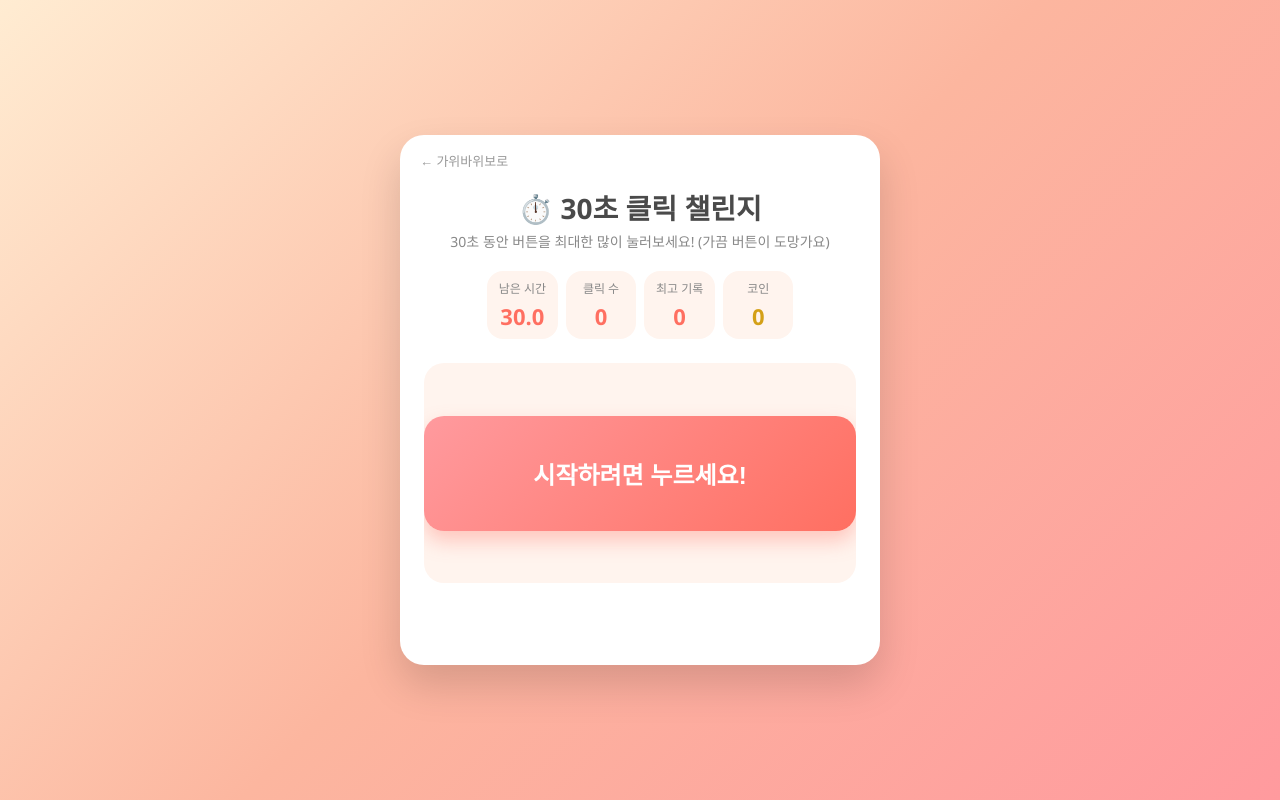
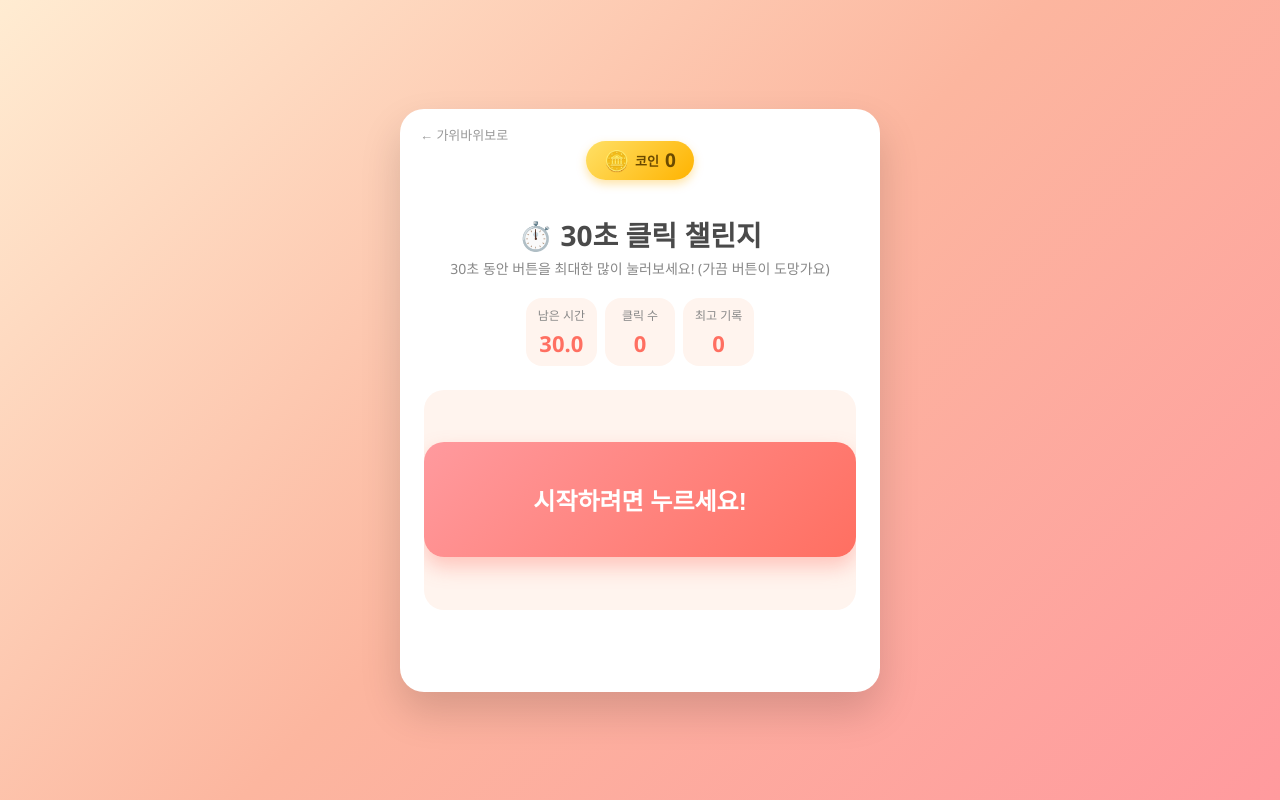
Before and after one commit to reomoon/click-game, a plain HTML site: page cps.html in a window 1280 px wide. Drawn offline with Linux system fonts and the light colour scheme.

Commit message:
Move coin display to a banner at the top of the click game

```diff
--- a/cps.css
+++ b/cps.css
@@ -89,8 +89,29 @@ h1 {
   color: #ff6f61;
 }
 
-#coinCount {
-  color: #d4a017;
+.coin-banner {
+  display: inline-flex;
+  align-items: center;
+  gap: 6px;
+  background: linear-gradient(135deg, #ffe066 0%, #ffb300 100%);
+  color: #6b4a00;
+  font-weight: bold;
+  padding: 6px 18px;
+  border-radius: 999px;
+  margin: 0 auto 14px;
+  box-shadow: 0 4px 10px rgba(255, 179, 0, 0.35);
+}
+
+.coin-icon {
+  font-size: 20px;
+}
+
+.coin-label {
+  font-size: 13px;
+}
+
+.coin-value {
+  font-size: 19px;
 }
 
 .arena {
--- a/cps.html
+++ b/cps.html
@@ -8,6 +8,12 @@
 </head>
 <body>
   <div class="container">
+    <div class="coin-banner">
+      <span class="coin-icon">🪙</span>
+      <span class="coin-label">코인</span>
+      <span id="coinCount" class="coin-value">0</span>
+    </div>
+
     <a href="index.html" class="back-link">&larr; 가위바위보로</a>
     <h1>⏱️ 30초 클릭 챌린지</h1>
     <p class="subtitle">30초 동안 버튼을 최대한 많이 눌러보세요! (가끔 버튼이 도망가요)</p>
@@ -25,10 +31,6 @@
         <div class="stat-label">최고 기록</div>
         <div id="bestScore" class="stat-value">0</div>
       </div>
-      <div class="stat-box">
-        <div class="stat-label">코인</div>
-        <div id="coinCount" class="stat-value">0</div>
-      </div>
     </div>
 
     <div id="arena" class="arena">
```
